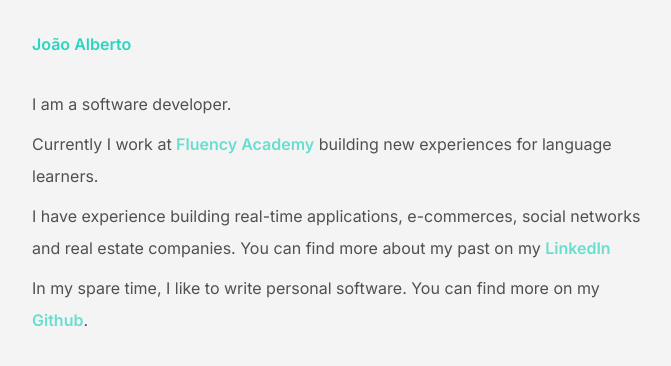
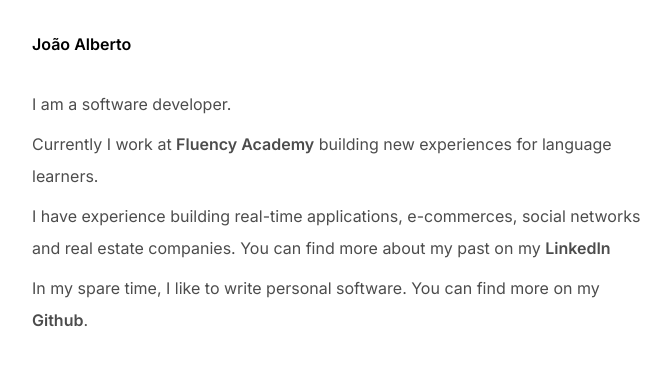
Before and after one commit to joaoalberto-dev/joaoalberto.dev, a Next.js app: page / in a window 1280 px wide. Shown: the top 366 px of the page, without its empty margins (301-972 px from the left). Built offline with nearby package versions, Linux system fonts and the light colour scheme.

Commit message:
chore: add fonts for body and title

```diff
--- /dev/null
+++ b/src/components/fonts.ts
@@ -0,0 +1,14 @@
+import { Inter, Bebas_Neue } from "next/font/google";
+
+const sans = Inter({
+  subsets: ["latin"],
+  variable: "--font-sans",
+});
+
+const title = Bebas_Neue({
+  weight: ["400"],
+  variable: "--font-title",
+  subsets: ["latin"],
+});
+
+export { sans, title };
--- a/tailwind.config.ts
+++ b/tailwind.config.ts
@@ -1,4 +1,5 @@
 import type { Config } from "tailwindcss";
+import defaultTheme from "tailwindcss/defaultTheme";
 
 const config: Config = {
   content: [
@@ -8,10 +9,9 @@ const config: Config = {
   ],
   theme: {
     extend: {
-      colors: {
-        light: "rgba(244, 244, 244, 1)",
-        dark: "rgba(11, 11, 11, 1)",
-        accent: "#2dd4bf",
+      fontFamily: {
+        sans: ["var(--font-sans)", ...defaultTheme.fontFamily.sans],
+        title: ["var(--font-title)", ...defaultTheme.fontFamily.sans],
       },
     },
   },
```
